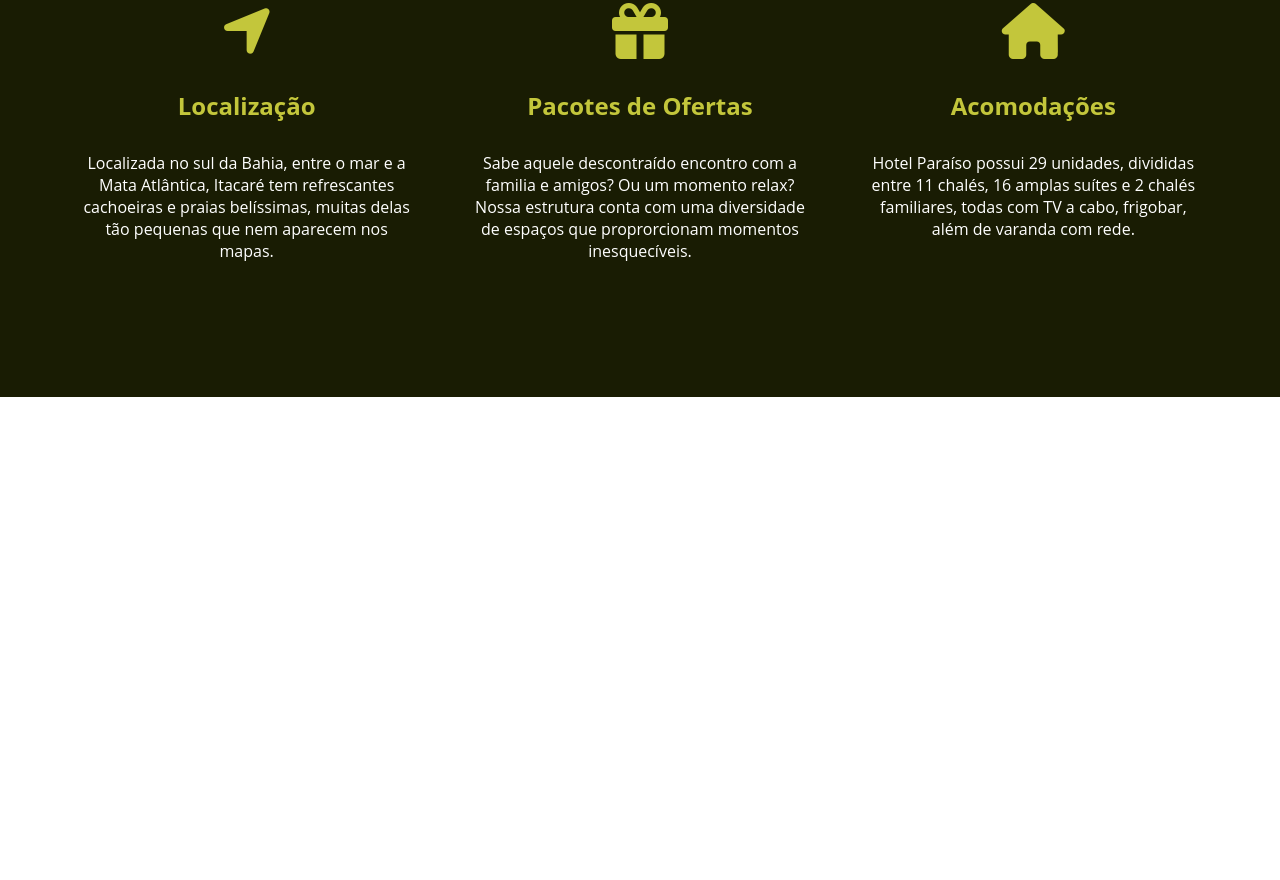
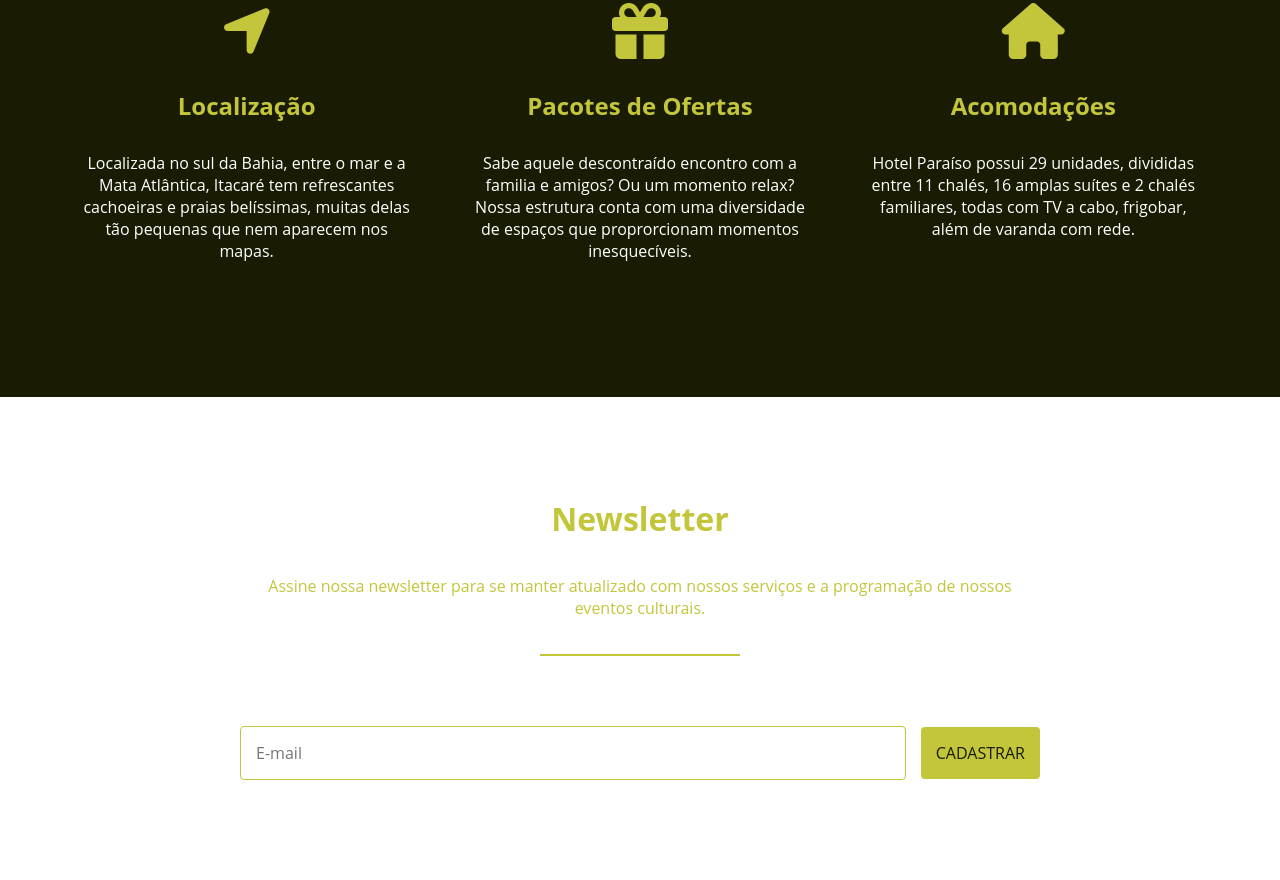
Before and after one commit to Rodrig0S4/Initial-Project---Flexbox, a plain HTML site: page index.html in a window 1280 px wide. Shown: the part 2255-3135 px from the top of the page. Before the commit the page ends 2652 px from the top, so only its background shows below. Drawn offline with Linux system fonts and the light colour scheme.

Commit message:
[Feature - Task: Added Newsletter]

```diff
--- a/css/style.css
+++ b/css/style.css
@@ -244,3 +244,69 @@ header li:last-child {
     }
 
 }
+
+
+/*Newsletter */
+.newsletter {
+    display: flex;
+    flex-direction: column;
+    align-items: center;
+    padding: 100px 50px;
+}
+
+.newsletter h3 {
+    font-size: 2rem;
+    margin-bottom: 35px;
+    color: #c3c63b;
+    text-align: center;
+}
+
+.newsletter p {
+    max-width: 800px;
+    margin-bottom: 35px;
+    color: #c3c63b;
+    text-align: center;
+}
+
+.newsletter hr {
+    width: 200px;
+    height: 2px;
+    background-color: #c3c63b;
+    margin-bottom: 70px;
+    border: none;
+}
+
+.newsletter form {
+    display: flex;
+    align-items: center;
+    justify-content: center;
+    flex-wrap: wrap;
+    width: 80%;
+    max-width: 800px;
+}
+
+.newsletter input {
+    padding: 15px;
+    border: 1px solid #c3c63b;
+    border-radius: 4px;
+    margin-right: 15px;
+    flex: 1;
+}
+
+.newsletter button {
+    padding: 15px;
+    background-color: #c3c63b;
+    color: #191c03;
+    text-transform: uppercase;
+    border: none;
+    border-radius: 4px;
+    cursor: pointer;
+}
+
+@media(max-width:700px) {
+    .newsletter input {
+        flex-basis: 100%;
+        margin-bottom: 15px;
+    }
+
+}
--- a/index.html
+++ b/index.html
@@ -68,8 +68,19 @@
                 <p>Hotel Paraíso possui 29 unidades, divididas entre 11 chalés, 16 amplas suítes e 2 chalés familiares,
                     todas com TV a cabo, frigobar, além de varanda com rede.</p>
             </li>
+        </ul>
+    </section>
 
-        </ul>
+    <section class="newsletter">
+        <h3>Newsletter</h3>
+        <p>Assine nossa newsletter para se manter atualizado com nossos serviços e a programação de nossos eventos
+            culturais.</p>
+        <hr>
+
+        <form>
+            <input type="text" placeholder="E-mail">
+            <button>Cadastrar</button>
+        </form>
     </section>
 
 </body>
```
